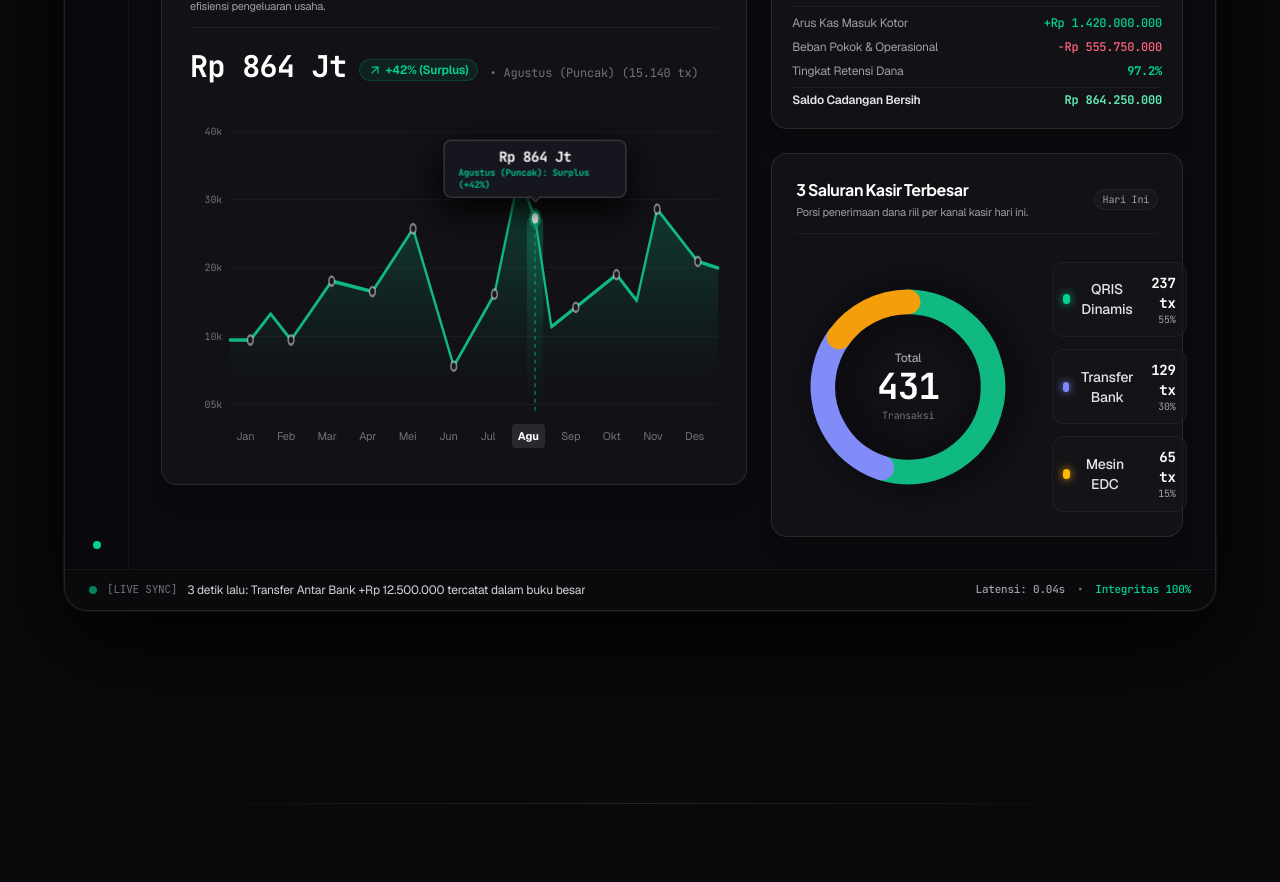
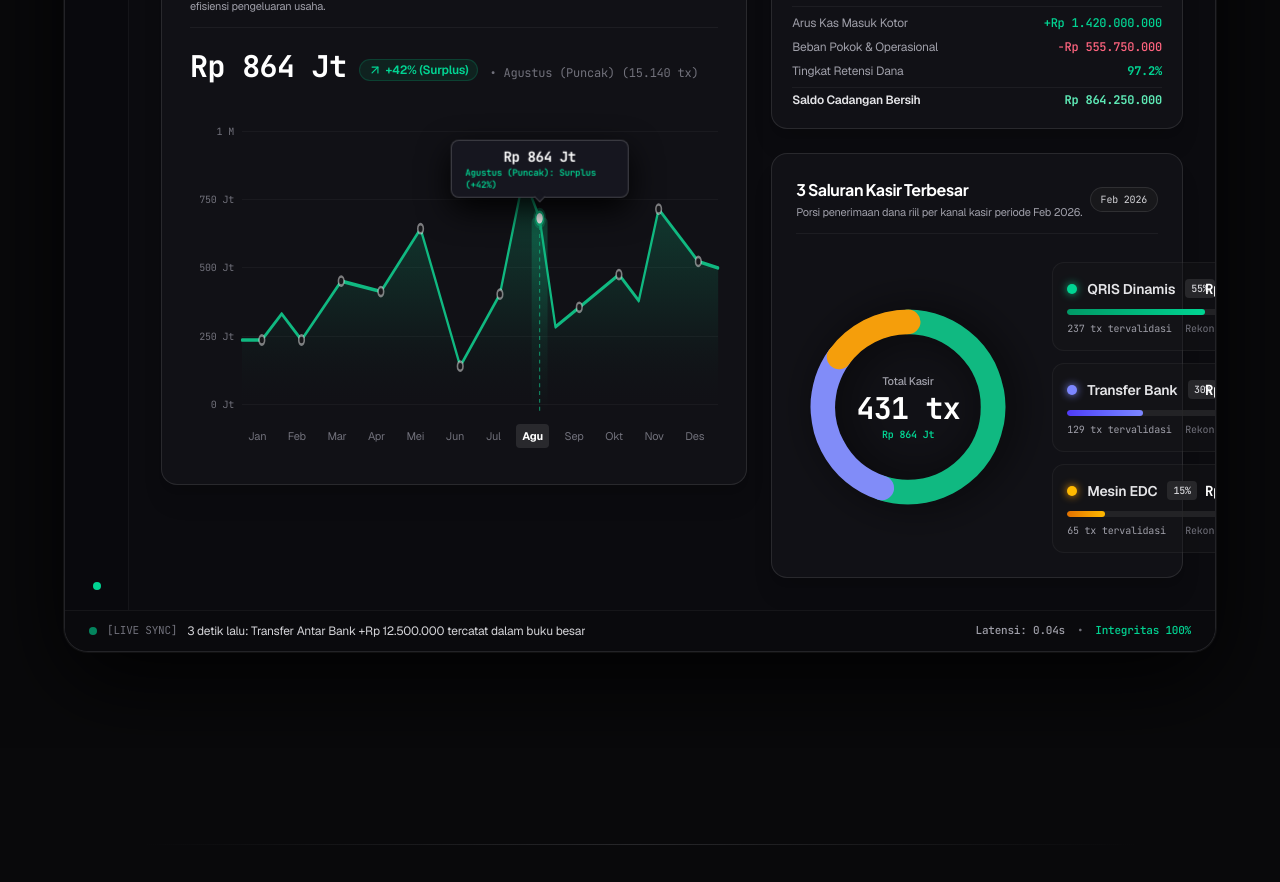
Before and after one commit to agamlatiff/bastion, a React (Vite) app in the folder web/: page / in a window 1280 px wide. Shown: the part 2200-3082 px from the top of the page. Built offline with nearby package versions, Linux system fonts and the light colour scheme.

Commit message:
feat(landing): make Y-axis dynamically adapt to period and upgrade donut channels breakdown with modern UI/UX

```diff
--- a/web/src/components/landing/DashboardStatisticsPreview.tsx
+++ b/web/src/components/landing/DashboardStatisticsPreview.tsx
@@ -69,6 +69,8 @@ const PERIOD_METRICS: Record<
         volumeGrowth: string;
         peakMonth: string;
         peakNominal: string;
+        yAxisInflow: string[];
+        yAxisOutflow: string[];
     }
 > = {
     feb26: {
@@ -81,6 +83,8 @@ const PERIOD_METRICS: Record<
         volumeGrowth: '+32% volume kasir',
         peakMonth: 'Agu',
         peakNominal: 'Rp 864 Jt',
+        yAxisInflow: ['1 M', '750 Jt', '500 Jt', '250 Jt', '0 Jt'],
+        yAxisOutflow: ['600 Jt', '450 Jt', '300 Jt', '150 Jt', '0 Jt'],
     },
     jan26: {
         label: 'Jan 2026',
@@ -92,6 +96,8 @@ const PERIOD_METRICS: Record<
         volumeGrowth: '+18% volume kasir',
         peakMonth: 'Jul',
         peakNominal: 'Rp 768 Jt',
+        yAxisInflow: ['900 Jt', '675 Jt', '450 Jt', '225 Jt', '0 Jt'],
+        yAxisOutflow: ['500 Jt', '375 Jt', '250 Jt', '125 Jt', '0 Jt'],
     },
     q1_26: {
         label: 'Kuartal 1 (Q1)',
@@ -103,7 +109,129 @@ const PERIOD_METRICS: Record<
         volumeGrowth: '+41% volume kasir',
         peakMonth: 'Agu',
         peakNominal: 'Rp 2.45 M',
+        yAxisInflow: ['3.0 M', '2.25 M', '1.5 M', '750 Jt', '0 M'],
+        yAxisOutflow: ['1.8 M', '1.35 M', '900 Jt', '450 Jt', '0 M'],
     },
+};
+
+interface ChannelDetail {
+    id: 'qris' | 'bank' | 'edc';
+    name: string;
+    nominal: string;
+    txCount: string;
+    share: number;
+    dotColor: string;
+    barColor: string;
+    borderColor: string;
+    glowColor: string;
+}
+
+const CHANNELS_DATA: Record<PeriodType, ChannelDetail[]> = {
+    feb26: [
+        {
+            id: 'qris',
+            name: 'QRIS Dinamis',
+            nominal: 'Rp 475.300.000',
+            txCount: '237 tx',
+            share: 55,
+            dotColor: 'bg-emerald-400 shadow-[0_0_8px_#10b981]',
+            barColor: 'bg-gradient-to-r from-emerald-600 to-emerald-400',
+            borderColor: 'border-emerald-500/40',
+            glowColor: 'shadow-[0_0_18px_rgba(16,185,129,0.15)]',
+        },
+        {
+            id: 'bank',
+            name: 'Transfer Bank',
+            nominal: 'Rp 259.250.000',
+            txCount: '129 tx',
+            share: 30,
+            dotColor: 'bg-indigo-400 shadow-[0_0_8px_#818cf8]',
+            barColor: 'bg-gradient-to-r from-indigo-600 to-indigo-400',
+            borderColor: 'border-indigo-500/40',
+            glowColor: 'shadow-[0_0_18px_rgba(129,140,248,0.15)]',
+        },
+        {
+            id: 'edc',
+            name: 'Mesin EDC',
+            nominal: 'Rp 129.700.000',
+            txCount: '65 tx',
+            share: 15,
+            dotColor: 'bg-amber-400 shadow-[0_0_8px_#f59e0b]',
+            barColor: 'bg-gradient-to-r from-amber-600 to-amber-400',
+            borderColor: 'border-amber-500/40',
+            glowColor: 'shadow-[0_0_18px_rgba(245,158,11,0.15)]',
+        },
+    ],
+    jan26: [
+        {
+            id: 'qris',
+            name: 'QRIS Dinamis',
+            nominal: 'Rp 399.700.000',
+            txCount: '202 tx',
+            share: 52,
+            dotColor: 'bg-emerald-400 shadow-[0_0_8px_#10b981]',
+            barColor: 'bg-gradient-to-r from-emerald-600 to-emerald-400',
+            borderColor: 'border-emerald-500/40',
+            glowColor: 'shadow-[0_0_18px_rgba(16,185,129,0.15)]',
+        },
+        {
+            id: 'bank',
+            name: 'Transfer Bank',
+            nominal: 'Rp 253.700.000',
+            txCount: '131 tx',
+            share: 33,
+            dotColor: 'bg-indigo-400 shadow-[0_0_8px_#818cf8]',
+            barColor: 'bg-gradient-to-r from-indigo-600 to-indigo-400',
+            borderColor: 'border-indigo-500/40',
+            glowColor: 'shadow-[0_0_18px_rgba(129,140,248,0.15)]',
+        },
+        {
+            id: 'edc',
+            name: 'Mesin EDC',
+            nominal: 'Rp 115.400.000',
+            txCount: '58 tx',
+            share: 15,
+            dotColor: 'bg-amber-400 shadow-[0_0_8px_#f59e0b]',
+            barColor: 'bg-gradient-to-r from-amber-600 to-amber-400',
+            borderColor: 'border-amber-500/40',
+            glowColor: 'shadow-[0_0_18px_rgba(245,158,11,0.15)]',
+        },
+    ],
+    q1_26: [
+        {
+            id: 'qris',
+            name: 'QRIS Dinamis',
+            nominal: 'Rp 1.347.500.000',
+            txCount: '685 tx',
+            share: 55,
+            dotColor: 'bg-emerald-400 shadow-[0_0_8px_#10b981]',
+            barColor: 'bg-gradient-to-r from-emerald-600 to-emerald-400',
+            borderColor: 'border-emerald-500/40',
+            glowColor: 'shadow-[0_0_18px_rgba(16,185,129,0.15)]',
+        },
+        {
+            id: 'bank',
+            name: 'Transfer Bank',
+            nominal: 'Rp 735.000.000',
+            txCount: '372 tx',
+            share: 30,
+            dotColor: 'bg-indigo-400 shadow-[0_0_8px_#818cf8]',
+            barColor: 'bg-gradient-to-r from-indigo-600 to-indigo-400',
+            borderColor: 'border-indigo-500/40',
+            glowColor: 'shadow-[0_0_18px_rgba(129,140,248,0.15)]',
+        },
+        {
+            id: 'edc',
+            name: 'Mesin EDC',
+            nominal: 'Rp 367.500.000',
+            txCount: '185 tx',
+            share: 15,
+            dotColor: 'bg-amber-400 shadow-[0_0_8px_#f59e0b]',
+            barColor: 'bg-gradient-to-r from-amber-600 to-amber-400',
+            borderColor: 'border-amber-500/40',
+            glowColor: 'shadow-[0_0_18px_rgba(245,158,11,0.14)]',
+        },
+    ],
 };
 
 const LIVE_EVENTS = [
@@ -126,6 +254,8 @@ export const DashboardStatisticsPreview: React.FC = () => {
     const [liveEventIndex, setLiveEventIndex] = useState<number>(0);
 
     const currentPeriod = PERIOD_METRICS[selectedPeriod];
+    const currentChannels = CHANNELS_DATA[selectedPeriod];
+    const currentSelectedChannel = currentChannels.find((c) => c.id === activeChannel);
 
     // Cycle simulated real-time ledger ticker events smoothly
     useEffect(() => {
@@ -544,11 +674,11 @@ export const DashboardStatisticsPreview: React.FC = () => {
                             {/* ============================================================== */}
                             {chartMode === 'curve' ? (
                                 <div className="relative pt-6 pb-2">
-                                    {/* Sumbu Y Angka Monospace Elegan (05k, 10k, 20k, 30k, 40k persis Foto 2) */}
+                                    {/* Sumbu Y Dinamis Sesuai Periode & Kategori Arus Kas (Menyesuaikan Otomatis) */}
                                     <div className="relative h-60 sm:h-72 flex flex-col justify-between pointer-events-none">
-                                        {['40k', '30k', '20k', '10k', '05k'].map((val) => (
+                                        {(isInflowView ? currentPeriod.yAxisInflow : currentPeriod.yAxisOutflow).map((val) => (
                                             <div key={val} className="w-full flex items-center gap-2">
-                                                <span className="text-[10px] font-mono text-zinc-500 w-8 text-right shrink-0">
+                                                <span className="text-[10px] font-mono text-zinc-500 w-11 text-right shrink-0">
                                                     {val}
                                                 </span>
                                                 <div className="h-px w-full bg-white/[0.04]" />
@@ -556,7 +686,7 @@ export const DashboardStatisticsPreview: React.FC = () => {
                                         ))}
 
                                         {/* SVG Curve Canvas dengan Full-Width Dynamic Polyline & Spotlight Beam (Foto 2) */}
-                                        <div className="absolute inset-0 left-10 right-0 pointer-events-auto">
+                                        <div className="absolute inset-0 left-13 right-0 pointer-events-auto">
                                             {/* Floating Apex Tooltip Pill (Persis Desain Tooltip Foto 2) */}
                                             <div
                                                 style={{
@@ -679,7 +809,7 @@ export const DashboardStatisticsPreview: React.FC = () => {
                                     </div>
 
                                     {/* Sumbu X Label Bulan Interaktif (Jan, Feb, Mar, Apr...) */}
-                                    <div className="flex items-center justify-between text-[11px] font-mono text-zinc-500 pt-3 pl-10 pr-2">
+                                    <div className="flex items-center justify-between text-[11px] font-mono text-zinc-500 pt-3 pl-13 pr-2">
                                         {MONTH_DATA_POINTS.map((pt) => {
                                             const isActive = activeHoverPoint.month === pt.month;
                                             return (
@@ -952,13 +1082,15 @@ export const DashboardStatisticsPreview: React.FC = () => {
                                         3 Saluran Kasir Terbesar
                                     </h3>
                                     <p className="text-[11px] text-zinc-400 pt-0.5">
-                                        Porsi penerimaan dana riil per kanal kasir hari ini.
+                                        Porsi penerimaan dana riil per kanal kasir periode {currentPeriod.label}.
                                     </p>
                                 </div>
-                                <span className="text-[10px] text-zinc-400 font-mono px-2 py-0.5 rounded-full bg-zinc-900 border border-white/5">Hari Ini</span>
+                                <span className="text-[10px] text-zinc-300 font-mono px-2.5 py-1 rounded-full bg-zinc-900 border border-white/10">
+                                    {currentPeriod.label}
+                                </span>
                             </div>
 
-                            <div className="flex flex-col sm:flex-row items-center justify-around gap-6 sm:gap-8 pt-2">
+                            <div className="flex flex-col lg:flex-row items-center justify-around gap-8 pt-2">
                                 {/* Interactive Radial Donut Chart SVG (Diperbesar & Tegas) */}
                                 <div className="relative w-48 h-48 sm:w-56 sm:h-56 flex items-center justify-center shrink-0">
                                     <svg viewBox="0 0 100 100" className="w-full h-full -rotate-90 filter drop-shadow-[0_8px_20px_rgba(0,0,0,0.6)]">
@@ -979,7 +1111,7 @@ export const DashboardStatisticsPreview: React.FC = () => {
                                             stroke="#10b981"
                                             strokeWidth={activeChannel === 'qris' ? '14' : '11'}
                                             strokeDasharray="238.7"
-                                            strokeDashoffset={238.7 * (1 - 0.55)}
+                                            strokeDashoffset={238.7 * (1 - (currentChannels[0]?.share || 55) / 100)}
                                             strokeLinecap="round"
                                             className="transition-all duration-300 cursor-pointer"
                                             onClick={() => setActiveChannel(activeChannel === 'qris' ? 'all' : 'qris')}
@@ -993,7 +1125,7 @@ export const DashboardStatisticsPreview: React.FC = () => {
                                             stroke="#818cf8"
                                             strokeWidth={activeChannel === 'bank' ? '14' : '11'}
                                             strokeDasharray="238.7"
-                                            strokeDashoffset={238.7 * (1 - 0.3)}
+                                            strokeDashoffset={238.7 * (1 - (currentChannels[1]?.share || 30) / 100)}
                                             transform="rotate(198 50 50)"
                                             strokeLinecap="round"
                                             className="transition-all duration-300 cursor-pointer"
@@ -1008,7 +1140,7 @@ export const DashboardStatisticsPreview: React.FC = () => {
                                             stroke="#f59e0b"
                                             strokeWidth={activeChannel === 'edc' ? '14' : '11'}
                                             strokeDasharray="238.7"
-                                            strokeDashoffset={238.7 * (1 - 0.15)}
+                                            strokeDashoffset={238.7 * (1 - (currentChannels[2]?.share || 15) / 100)}
                                             transform="rotate(306 50 50)"
                                             strokeLinecap="round"
                                             className="transition-all duration-300 cursor-pointer"
@@ -1017,87 +1149,82 @@ export const DashboardStatisticsPreview: React.FC = () => {
                                     </svg>
 
                                     {/* Dynamic Center Donut Metrics */}
-                                    <div className="absolute inset-0 flex flex-col items-center justify-center text-center pointer-events-none">
-                                        <span className="text-xs text-zinc-400 font-medium">
+                                    <div className="absolute inset-0 flex flex-col items-center justify-center text-center pointer-events-none px-4">
+                                        <span className="text-[11px] text-zinc-400 font-medium whitespace-nowrap">
                                             {activeChannel === 'all'
-                                                ? 'Total'
-                                                : activeChannel === 'qris'
-                                                ? 'QRIS'
-                                                : activeChannel === 'bank'
-                                                ? 'Bank'
-                                                : 'EDC'}
+                                                ? 'Total Kasir'
+                                                : currentSelectedChannel?.name || 'Kanal'}
                                         </span>
-                                        <span className="text-3xl sm:text-4xl font-extrabold font-mono text-white leading-none tracking-tight py-0.5">
+                                        <span className="text-2xl sm:text-3xl font-extrabold font-mono text-white leading-none tracking-tight py-1 whitespace-nowrap">
                                             {activeChannel === 'all'
-                                                ? '431'
-                                                : activeChannel === 'qris'
-                                                ? '237'
-                                                : activeChannel === 'bank'
-                                                ? '129'
-                                                : '65'}
+                                                ? `${currentChannels.reduce((acc, c) => acc + parseInt(c.txCount), 0)} tx`
+                                                : currentSelectedChannel?.txCount || ''}
                                         </span>
-                                        <span className="text-[10px] text-zinc-500 font-mono pt-0.5">Transaksi</span>
+                                        <span className="text-[10px] font-mono text-emerald-400 font-semibold truncate max-w-full">
+                                            {activeChannel === 'all'
+                                                ? currentPeriod.peakNominal
+                                                : currentSelectedChannel?.nominal}
+                                        </span>
                                     </div>
                                 </div>
 
-                                {/* Donut Legend with Interactive Channel Selectors */}
-                                <div className="space-y-3 text-xs w-full sm:w-60">
-                                    <button
-                                        type="button"
-                                        onClick={() => setActiveChannel(activeChannel === 'qris' ? 'all' : 'qris')}
-                                        className={`w-full flex items-center justify-between gap-4 p-2.5 rounded-xl transition-all cursor-pointer ${
-                                            activeChannel === 'qris'
-                                                ? 'bg-emerald-500/15 border border-emerald-500/35 shadow-[0_0_15px_rgba(16,185,129,0.15)]'
-                                                : 'bg-zinc-900/60 border border-white/5 hover:border-white/10 hover:bg-zinc-900'
-                                        }`}
-                                    >
-                                        <div className="flex items-center gap-2.5">
-                                            <span className="w-2.5 h-2.5 rounded-full bg-emerald-400 shadow-[0_0_8px_#10b981]" />
-                                            <span className="text-zinc-200 font-medium text-xs sm:text-sm">QRIS Dinamis</span>
-                                        </div>
-                                        <div className="text-right">
-                                            <span className="font-mono font-bold text-white text-xs sm:text-sm">237 tx</span>
-                                            <span className="block text-[10px] text-zinc-400 font-mono">55%</span>
-                                        </div>
-                                    </button>
+                                {/* Modern Financial Channel Breakdown List (UI/UX Friendly, Anti-Wrap, Real Nominals) */}
+                                <div className="space-y-3 w-full sm:flex-1 max-w-sm">
+                                    {currentChannels.map((ch) => {
+                                        const isSelected = activeChannel === ch.id;
+                                        return (
+                                            <div
+                                                key={ch.id}
+                                                onClick={() => setActiveChannel(activeChannel === ch.id ? 'all' : ch.id)}
+                                                className={`p-3 sm:p-3.5 rounded-xl transition-all cursor-pointer border ${
+                                                    isSelected
+                                                        ? `bg-white/[0.06] ${ch.borderColor} ${ch.glowColor}`
+                                                        : 'bg-zinc-900/40 border-white/5 hover:border-white/10 hover:bg-zinc-900/70'
+                                                }`}
+                                            >
+                                                <div className="flex items-center justify-between gap-3 pb-2">
+                                                    <div className="flex items-center gap-2.5 min-w-0">
+                                                        <span className={`w-2.5 h-2.5 rounded-full shrink-0 ${ch.dotColor}`} />
+                                                        <span className="font-semibold text-xs sm:text-sm text-zinc-200 whitespace-nowrap">
+                                                            {ch.name}
+                                                        </span>
+                                                        <span className="text-[10px] font-mono font-medium px-1.5 py-0.5 rounded bg-zinc-800 text-zinc-300 shrink-0">
+                                                            {ch.share}%
+                                                        </span>
+                                                    </div>
+                                                    <div className="text-right shrink-0">
+                                                        <span className="font-mono font-bold text-xs sm:text-sm text-white">
+                                                            {ch.nominal}
+                                                        </span>
+                                                    </div>
+                                                </div>
 
-                                    <button
-                                        type="button"
-                                        onClick={() => setActiveChannel(activeChannel === 'bank' ? 'all' : 'bank')}
-                                        className={`w-full flex items-center justify-between gap-4 p-2.5 rounded-xl transition-all cursor-pointer ${
-                                            activeChannel === 'bank'
-                                                ? 'bg-indigo-500/15 border border-indigo-500/35 shadow-[0_0_15px_rgba(129,140,248,0.15)]'
-                                                : 'bg-zinc-900/60 border border-white/5 hover:border-white/10 hover:bg-zinc-900'
-                                        }`}
-                                    >
-                                        <div className="flex items-center gap-2.5">
-                                            <span className="w-2.5 h-2.5 rounded-full bg-indigo-400 shadow-[0_0_8px_#818cf8]" />
-                                            <span className="text-zinc-200 font-medium text-xs sm:text-sm">Transfer Bank</span>
-                                        </div>
-                                        <div className="text-right">
-                                            <span className="font-mono font-bold text-white text-xs sm:text-sm">129 tx</span>
-                                            <span className="block text-[10px] text-zinc-400 font-mono">30%</span>
-                                        </div>
-                                    </button>
+                                                {/* Slim Proportional Progress Bar */}
+                                                <div className="w-full h-1.5 bg-zinc-800/80 rounded-full overflow-hidden">
+                                                    <div
+                                                        style={{ width: `${ch.share}%` }}
+                                                        className={`h-full rounded-full transition-all duration-500 ${ch.barColor}`}
+                                                    />
+                                                </div>
 
-                                    <button
-                                        type="button"
-                                        onClick={() => setActiveChannel(activeChannel === 'edc' ? 'all' : 'edc')}
-                                        className={`w-full flex items-center justify-between gap-4 p-2.5 rounded-xl transition-all cursor-pointer ${
-                                            activeChannel === 'edc'
-                                                ? 'bg-amber-500/15 border border-amber-500/35 shadow-[0_0_15px_rgba(245,158,11,0.15)]'
-                                                : 'bg-zinc-900/60 border border-white/5 hover:border-white/10 hover:bg-zinc-900'
-                                        }`}
-                                    >
-                                        <div className="flex items-center gap-2.5">
-                                            <span className="w-2.5 h-2.5 rounded-full bg-amber-400 shadow-[0_0_8px_#f59e0b]" />
-                                            <span className="text-zinc-200 font-medium text-xs sm:text-sm">Mesin EDC</span>
-                                        </div>
-                                        <div className="text-right">
-                                            <span className="font-mono font-bold text-white text-xs sm:text-sm">65 tx</span>
-                                            <span className="block text-[10px] text-zinc-400 font-mono">15%</span>
-                                        </div>
-                                    </button>
+                                                <div className="flex items-center justify-between text-[10px] text-zinc-400 pt-1.5 font-mono">
+                                                    <span>{ch.txCount} tervalidasi</span>
+                                                    <span className="text-zinc-500">Rekonsiliasi Otomatis ✓</span>
+                                                </div>
+                                            </div>
+                                        );
+                                    })}
+
+                                    {/* Reset / All Channels Indicator */}
+                                    {activeChannel !== 'all' && (
+                                        <button
+                                            type="button"
+                                            onClick={() => setActiveChannel('all')}
+                                            className="w-full text-center text-[11px] font-mono text-zinc-400 hover:text-white transition-colors pt-1 cursor-pointer"
+                                        >
+                                            ← Tampilkan Semua Kanal Kasir
+                                        </button>
+                                    )}
                                 </div>
                             </div>
                         </div>
```
